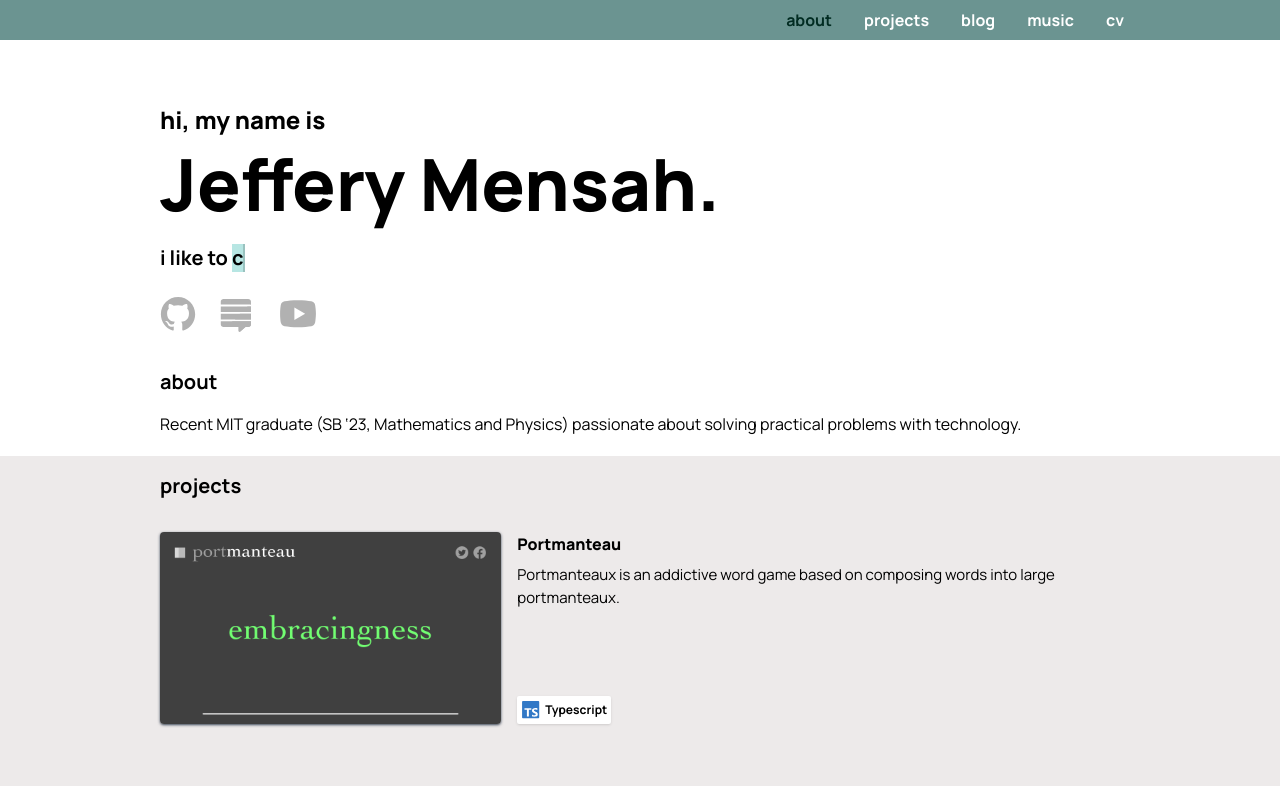
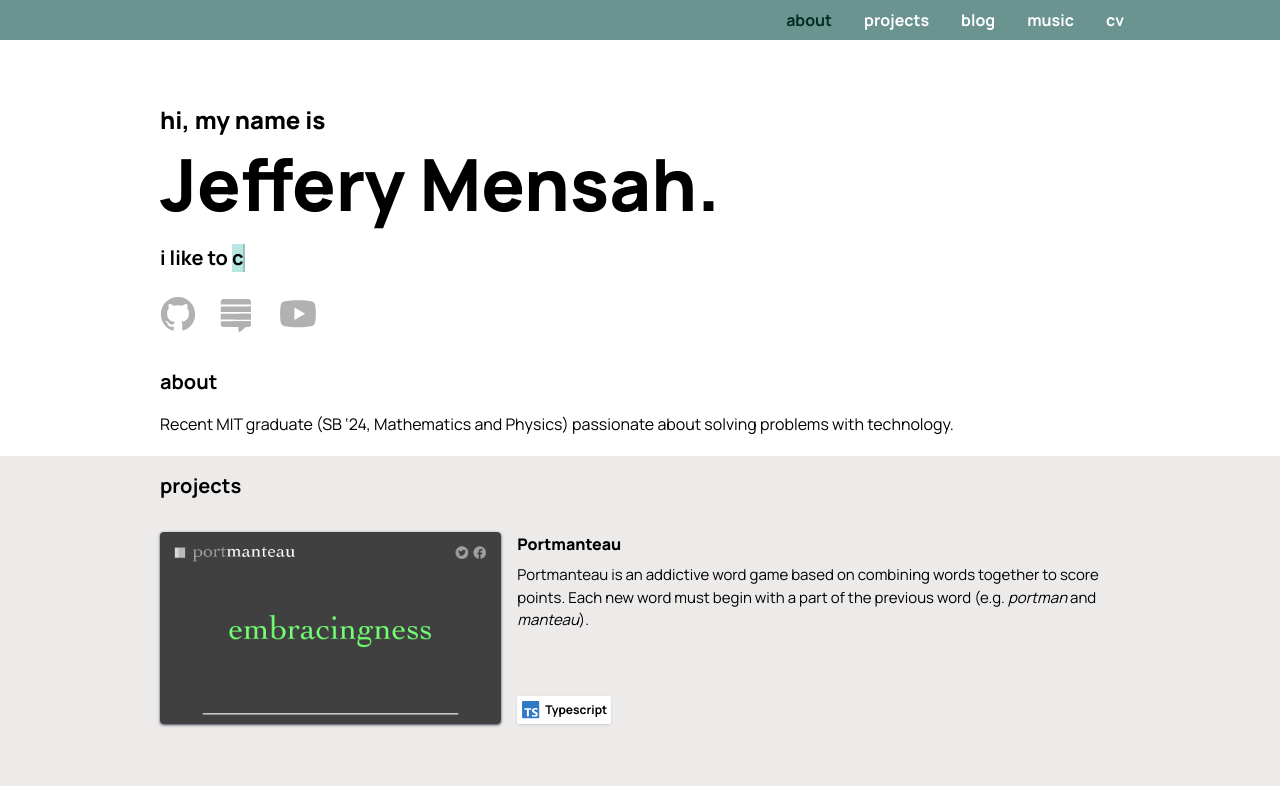
Before and after one commit to mensah-j/portfolio, a Next.js app: page / in a window 1280 px wide. Shown: the top 786 px of the page. Built offline with nearby package versions, Linux system fonts and the light colour scheme.

Commit message:
feat: improve wording

```diff
--- a/src/app/(about)/_components/SectionAbout/SectionAbout.tsx
+++ b/src/app/(about)/_components/SectionAbout/SectionAbout.tsx
@@ -3,8 +3,8 @@ import { Section } from "../Section";
 export function SectionAbout() {
   return (
     <Section name="about">
-      Recent MIT graduate (SB ‘23, Mathematics and Physics) passionate about
-      solving practical problems with technology.
+      Recent MIT graduate (SB ‘24, Mathematics and Physics) passionate about
+      solving problems with technology.
     </Section>
   );
 }
--- a/src/app/(about)/_components/SectionProjects/SectionProjects.tsx
+++ b/src/app/(about)/_components/SectionProjects/SectionProjects.tsx
@@ -7,8 +7,13 @@ const projects = [
   {
     name: "Portmanteau",
     path: "https://portmanteaux.io",
-    description:
-      "Portmanteaux is an addictive word game based on composing words into large portmanteaux.",
+    description: (
+      <p>
+        Portmanteau is an addictive word game based on combining words together
+        to score points. Each new word must begin with a part of the previous
+        word (e.g. <i>portman</i> and <i>manteau</i>).
+      </p>
+    ),
     image: "/projects/portmanteaux.png",
     technologies: [
       {
```
